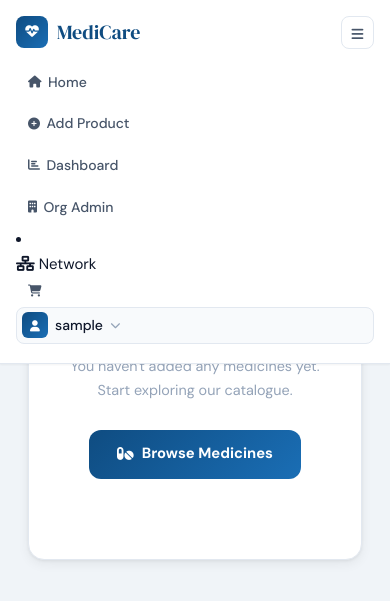
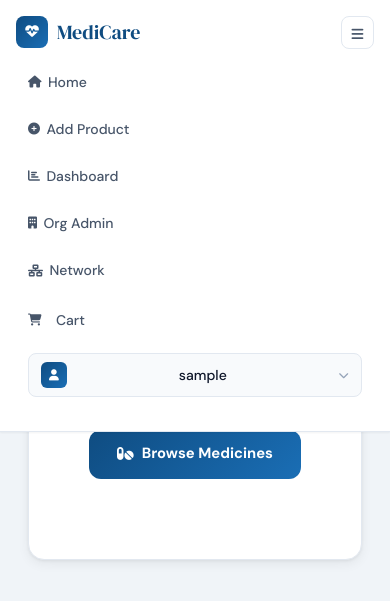
Before and after one commit to dhairya3007/medicareSAAS-managment, a Django app: page /cart/ in a window 390 px wide, after a click that opens the changed part. Shown: the top 601 px of the page. Run offline with Django 5.2, Linux system fonts and the light colour scheme; the visitor is signed in with stand-in values (Sample User, id 1); parts of the project's set-up code (start-up, migrations or seed data) failed here and were passed over.

Commit message:
fix: responsive layout and alignment for navbar network, cart, and profile switcher

```diff
--- a/templates/base.html
+++ b/templates/base.html
@@ -125,22 +125,28 @@
         }
 
         /* Cart icon */
-        .cart-nav-item { position: relative; }
+        .cart-icon-wrapper {
+            position: relative;
+            display: inline-flex;
+            align-items: center;
+            justify-content: center;
+        }
 
         .cart-badge {
             position: absolute;
-            top: 2px; right: 2px;
+            top: -6px;
+            right: -8px;
             background: var(--danger);
             color: #fff;
-            font-size: 0.58rem;
+            font-size: 0.55rem;
             font-weight: 700;
-            width: 15px;
-            height: 15px;
+            width: 14px;
+            height: 14px;
             border-radius: 50%;
             display: flex;
             align-items: center;
             justify-content: center;
-            border: 1.5px solid #fff;
+            border: 1px solid #fff;
         }
 
         /* Org switcher */
@@ -513,6 +519,32 @@
             .navbar-collapse { padding: 0.5rem 0; }
             .nav-divider { display: none; }
             .navbar-nav .nav-link { padding: 0.6rem 0.75rem !important; }
+
+            /* Responsive Navbar Polish */
+            .navbar-nav {
+                gap: 0.35rem;
+                padding-bottom: 0.5rem;
+            }
+            .org-select {
+                max-width: 100% !important;
+                width: calc(100% - 1.5rem);
+                margin: 0.4rem 0.75rem;
+                padding: 0.5rem 0.75rem;
+            }
+            .user-btn {
+                margin: 0.4rem 0.75rem;
+                padding: 0.5rem 0.75rem;
+                width: calc(100% - 1.5rem);
+                justify-content: space-between;
+            }
+            .dropdown-menu {
+                position: static !important;
+                float: none;
+                width: calc(100% - 1.5rem);
+                margin: 0.25rem 0.75rem 0.75rem !important;
+                box-shadow: none;
+                border: 1px solid var(--border-color);
+            }
         }
 
     </style>
@@ -565,22 +597,25 @@
                     </li>
                     {% endif %}
                 {% endif %}
-            </ul>
                 {% if user.is_authenticated %}
                 <li class="nav-item">
                     <a class="nav-link" href="{% url 'network_search' %}">
-                <i class="fas fa-network-wired"></i> Network
+                        <i class="fas fa-network-wired"></i>Network
                     </a>
                 </li>
                 {% endif %}
+            </ul>
 
             <ul class="navbar-nav align-items-lg-center gap-lg-2">
-                <li class="nav-item cart-nav-item">
+                <li class="nav-item">
                     <a class="nav-link" href="{% url 'cart_view' %}">
+                        <span class="cart-icon-wrapper">
                             <i class="fas fa-shopping-cart"></i>
                             {% with cart=request.session.cart %}
                                 {% if cart %}<span class="cart-badge">{{ cart|length }}</span>{% endif %}
                             {% endwith %}
+                        </span>
+                        <span class="d-lg-none ms-2">Cart</span>
                     </a>
                 </li>
 
```
Lines whose indentation alone changed are shown as unchanged.
